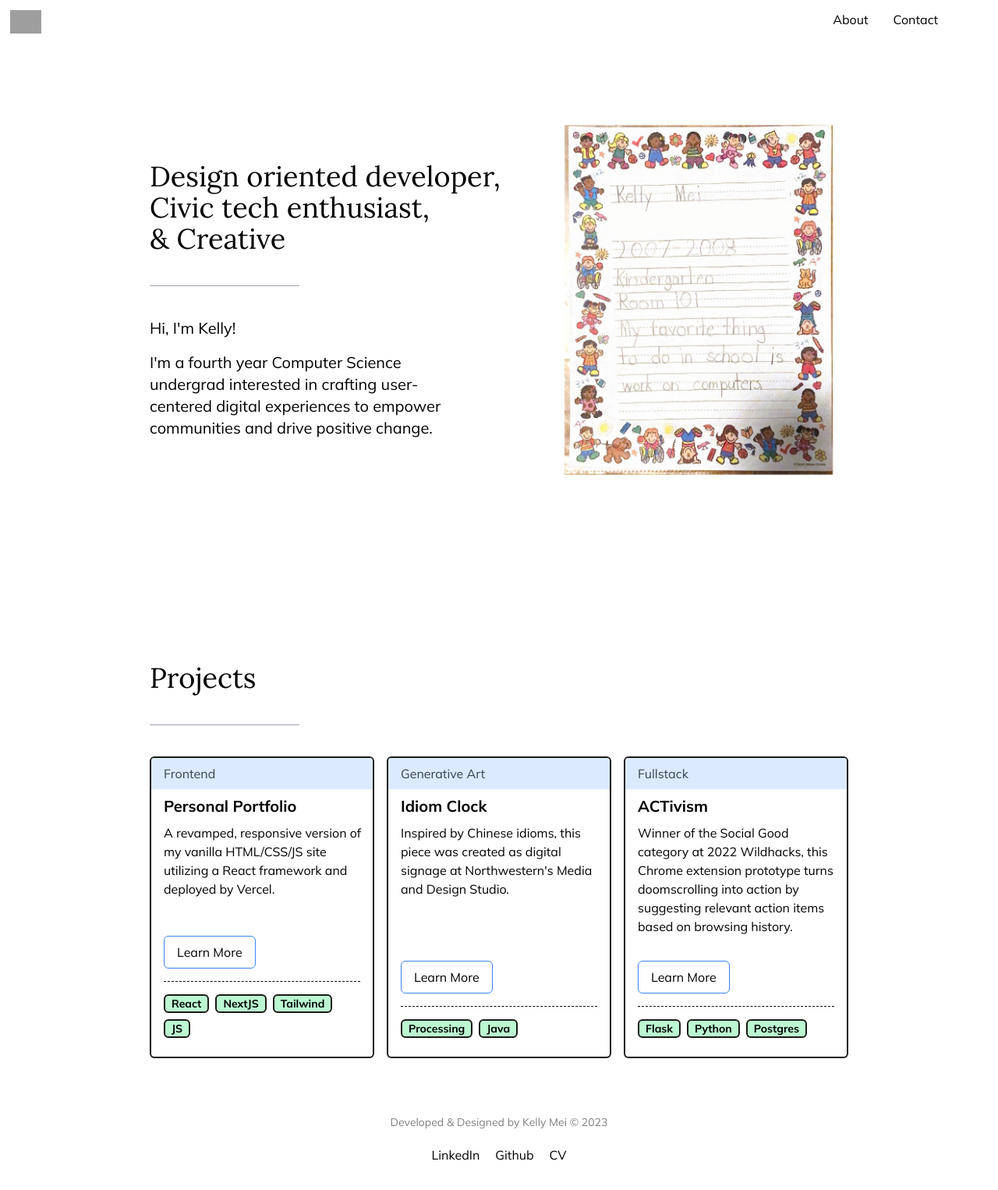
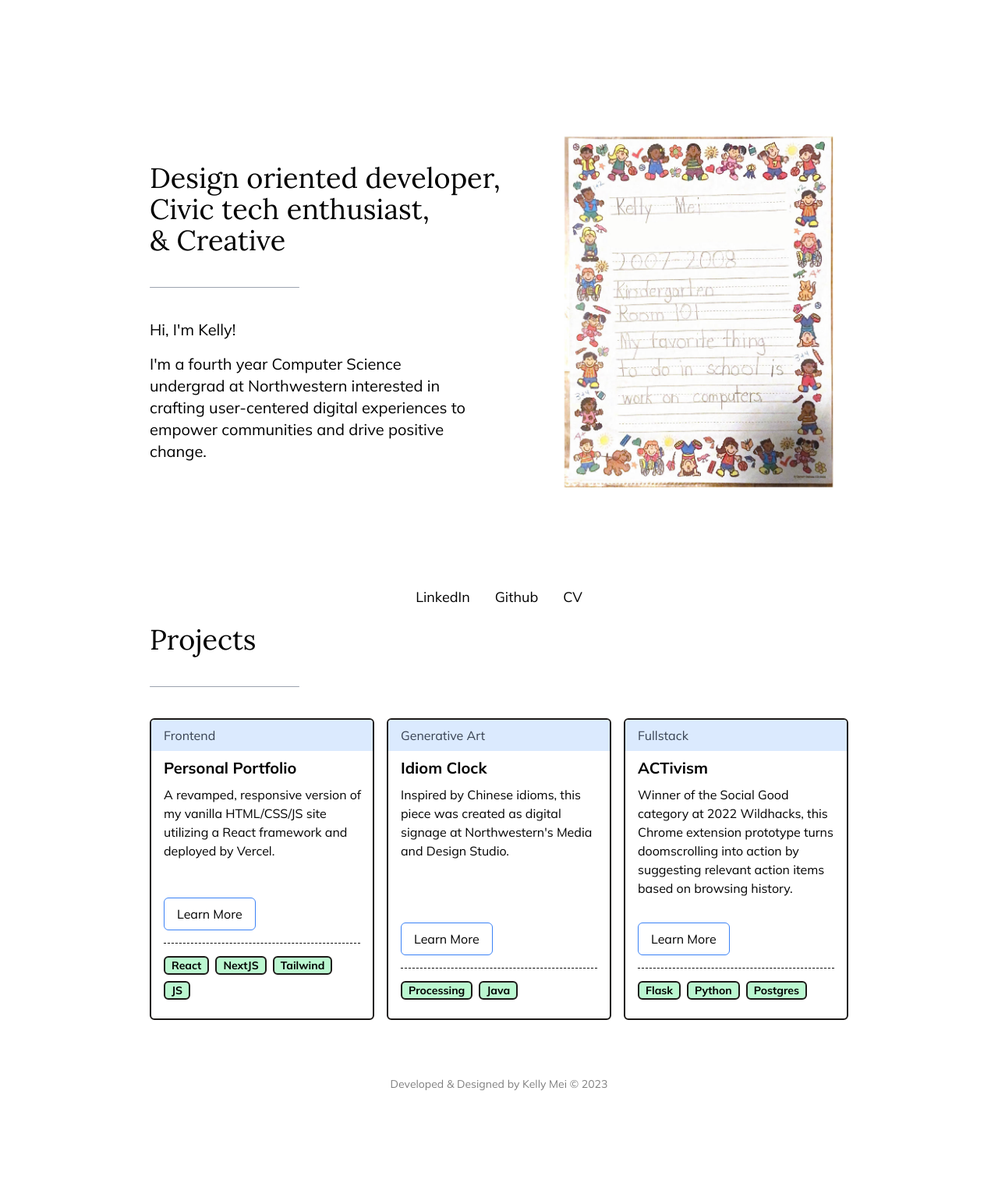
Before and after one commit to kemei-8/react-portfolio, a Next.js app: page / in a window 1280 px wide. Shown: the top 1526 px of the page at 78% size. Built offline with nearby package versions, Linux system fonts and the light colour scheme; grey boxes are pictures that could not be loaded.

Commit message:
updated layout and responsiveness

```diff
--- a/src/app/components/Footer.jsx
+++ b/src/app/components/Footer.jsx
@@ -2,28 +2,13 @@ import React from 'react';
 
 function Footer() {
     return (
-        <footer className="py-[5%] text-center">
+        <section className="py-[5%] text-center">
             <div>
                 <p className="text-sm mt-2 opacity-50">
                     Developed & Designed by Kelly Mei &copy; {new Date().getFullYear()}
                 </p>
             </div>
-
-            <div className="p-5">
-                <ul className="flex flex-row justify-center gap-5">
-                    <li>
-                        <a href="https://www.linkedin.com/in/kelly--mei/">LinkedIn</a>
-                    </li>
-                    <li>
-                        <a href="https://github.com/kemei-8">Github</a>
-                    </li>
-                    <li>
-                        <a href="https://www.linkedin.com/in/kelly--mei/">CV</a>
-                    </li>
-                </ul>
-            </div>
-
-        </footer>
+        </section>
     )
 }
 
--- a/src/app/components/Intro.jsx
+++ b/src/app/components/Intro.jsx
@@ -5,7 +5,7 @@ function Intro() {
     return (
         <section
             id="about"
-            className="flex items-center justify-center pt-20 pb-6 m-[15%] mt-0 leading-loose">
+            className="flex flex-col md:flex-row items-center justify-center 15 h-screen mx-[15%] leading-loose">
                     <div className="my-4">
                         <h1 className="align-top text-4xl dark:text-white ">
                             Design oriented developer, <br />
@@ -13,7 +13,7 @@ function Intro() {
                             & Creative
                         </h1>
 
-                        <hr class="w-48 h-px bg-gray-400 border-0 rounded md:my-10 dark:bg-gray-950"></hr>
+                        <hr class="w-48 h-px bg-gray-400 border-0 rounded my-10 dark:bg-gray-950"></hr>
 
                             <div className="space-y-4 text-xl">
 
@@ -22,7 +22,7 @@ function Intro() {
                             </p>
 
                             <p className="w-[80%]">
-                                I'm a fourth year Computer Science undergrad interested in crafting user-centered digital experiences
+                                I'm a fourth year Computer Science undergrad at Northwestern interested in crafting user-centered digital experiences
                                 to empower communities and drive positive change. <br />
                             </p>
 
--- a/src/app/components/Navbar.jsx
+++ b/src/app/components/Navbar.jsx
@@ -15,7 +15,7 @@ const Navbar = () => {
 
                 <ul class="flex relative mr-8 list-none">
                     <li id="linked" class="mr-8">
-                        <Link href="my-project/.next/server/app/about-page.js">About</Link>
+                        <Link href="my-project/src/app/pages/about-page.js">About</Link>
                     </li>
 
                     <li id="linked" class="mr-8">
--- /dev/null
+++ b/src/app/components/StickyFooter.jsx
@@ -0,0 +1,25 @@
+import React from 'react';
+
+function StickyFooter() {
+    return (
+        <footer className="text-center text-lg sticky bottom-0 bg-white">
+
+            <div className="p-5 stick bottom-0">
+                <ul className="flex flex-row justify-center gap-8">
+                    <li>
+                        <a href="https://www.linkedin.com/in/kelly--mei/">LinkedIn</a>
+                    </li>
+                    <li>
+                        <a href="https://github.com/kemei-8">Github</a>
+                    </li>
+                    <li>
+                        <a href="https://www.linkedin.com/in/kelly--mei/">CV</a>
+                    </li>
+                </ul>
+            </div>
+
+        </footer>
+    )
+}
+
+export default StickyFooter;
--- a/src/app/page.tsx
+++ b/src/app/page.tsx
@@ -3,15 +3,15 @@ import Navbar from './components/Navbar';
 import Intro from './components/Intro';
 import Projects from './components/Projects';
 import Footer from './components/Footer';
-import ConnectButton from './components/ConnectButton';
+import StickyFooter from './components/StickyFooter';
 
 export default function Home() {
   return (
       <div>
-        <Navbar />
         <Intro />
         <Projects />
         <Footer />
+        <StickyFooter />
       </div>
   )
 }
--- /dev/null
+++ b/src/app/pages/about-page.js
@@ -0,0 +1,5 @@
+import React from 'react';
+
+export default function FirstPost() {
+    return <h1>First Post</h1>;
+  }
```
Also changed, not shown: 2 other files (tests, documents, lock files or other folders).
